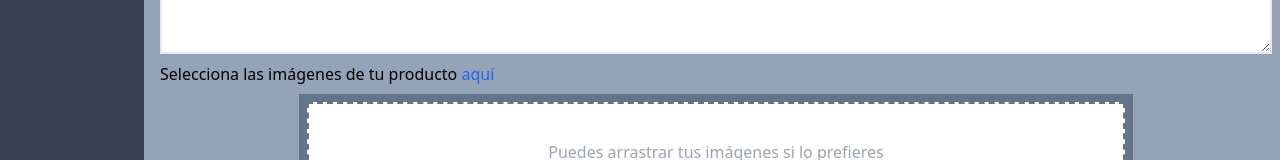
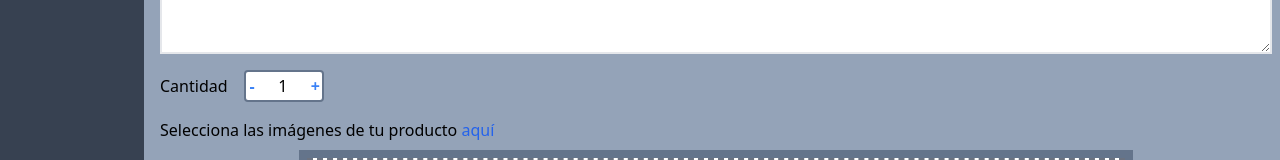
Before and after one commit to HernanS87/Tech-Store, a React (Vite) app: page /admin/form in a window 1280 px wide. Shown: the part 266-426 px from the top of the page. Built offline with nearby package versions, Linux system fonts and the light colour scheme.

Commit message:
I created the InputQuantityCustom

```diff
--- a/src/components/admin/InputFileCustom.jsx
+++ b/src/components/admin/InputFileCustom.jsx
@@ -1,6 +1,5 @@
 import { useState } from "react";
 import { useAdminContext } from "../../context";
-
 
 export default function InputFileCustom() {
   const { uploadImage, imgArray, setImgArray } = useAdminContext();
@@ -47,11 +46,11 @@ export default function InputFileCustom() {
         onDragLeave={() => setDrag(false)}
       >
         <div
-          className={
+          className={`p-2 text-center border-2 border-dashed min-h-100px flex items-center justify-center ${
             !drag
-              ? "p-2 bg-white text-center border-2 border-dashed text-gray-400 border-gray-500 min-h-100px flex items-center justify-center"
-              : "p-2 bg-gray-300 text-center border-2 border-dashed text-white border-white min-h-100px flex items-center justify-center transition-all "
-          }
+              ? " bg-white   text-gray-400 border-gray-500 "
+              : "bg-gray-300 text-white border-white transition-all "
+          }`}
         >
           {imgArray.length === 0 ? (
             "Puedes arrastrar tus imágenes si lo prefieres"
--- /dev/null
+++ b/src/components/admin/InputQuantityCustom.jsx
@@ -0,0 +1,60 @@
+import { useAdminContext } from "../../context";
+
+export default function InputQuantityCustom() {
+  const { quantity, setQuantity } = useAdminContext();
+  return (
+    <>
+      <div
+        className={`mt-2 flex items-center ${
+          quantity && quantity != 0 && "mb-4"
+        }`}
+      >
+        <label htmlFor="quantity" className="">
+          Cantidad
+        </label>
+        <div className="mx-4 border-2 border-slate-500 bg-white rounded">
+          <button
+            type="button"
+            id="decrease"
+            className="pl-1 text-blue-500 font-semibold"
+            onClick={() => {
+              if (quantity > 1) setQuantity(parseInt(quantity) - 1);
+            }}
+          >
+            -
+          </button>
+          <input
+            type="number"
+            min={1}
+            pattern="[0-9]+"
+            id="quantity"
+            value={quantity}
+            className="w-14 h-7 px-1 text-center outline-none"
+            onChange={(e) => {
+              if (e.target.value < 0) {
+                setQuantity(e.target.value * -1);
+              } else {
+                setQuantity(e.target.value);
+              }
+            }}
+          />
+          <button
+            type="button"
+            id="increase"
+            className="pr-2px text-blue-500 font-semibold "
+            onClick={() => {
+              if (quantity) setQuantity(parseInt(quantity) + 1);
+            }}
+          >
+            +
+          </button>
+        </div>
+      </div>
+      {(!quantity || quantity == 0) && (
+        <p className="text-xs font-medium text-red-600">
+          ¡Debes seleccionar una cantidad mayor o igual a 1!
+        </p>
+      )}
+    </>
+  );
+}
--- a/src/components/admin/StockCard.jsx
+++ b/src/components/admin/StockCard.jsx
@@ -5,13 +5,14 @@ import { db } from "../../constants";
 import { deleteDoc, doc } from "firebase/firestore";
 
 export default function Stock({ prod }) {
-  const { setProdToEdit, setImgArray } = useAdminContext();
+  const { setProdToEdit, setImgArray, setQuantity } = useAdminContext();
   const navigate = useNavigate();
 
   const handleEdit = () => {
     console.log(prod);
     setProdToEdit(prod);
     setImgArray(prod.img);
+    setQuantity(prod.quantity);
     navigate("/admin/form");
   };
 
@@ -44,7 +45,7 @@ export default function Stock({ prod }) {
             </div>
 
             <div className="flex flex-grow flex-col">
-              <span>5 unidades</span>
+              <span>{prod.quantity} unidades</span>
               <div className="flex flex-wrap ">
                 {prod.img.map((url, index) => (
                   <img
--- a/src/components/index.js
+++ b/src/components/index.js
@@ -2,3 +2,4 @@ export { default as Header } from "./Header";
 export { default as Sidebar } from "./admin/Sidebar";
 export { default as Stock } from "./admin/StockCard";
 export { default as InputFileCustom } from "./admin/InputFileCustom";
+export { default as InputQuantityCustom } from "./admin/InputQuantityCustom";
--- a/src/context/AdminContext.jsx
+++ b/src/context/AdminContext.jsx
@@ -20,13 +20,15 @@ export const AdminContextProvider = ({ children }) => {
     await uploadBytes(storageRef, image);
     return getDownloadURL(storageRef);
   }
-
+  const [quantity, setQuantity] = useState(1);
   const [prodToEdit, setProdToEdit] = useState(null);
   const [imgArray, setImgArray] = useState([]);
   return (
     <AdminContext.Provider
       value={{
         categories,
+        quantity,
+        setQuantity,
         prodToEdit,
         setProdToEdit,
         uploadImage,
--- a/src/index.css
+++ b/src/index.css
@@ -10,4 +10,16 @@
         font-size: 50px;
 
     }
+    .pr-2px{
+      padding-right: 2px;
+      text-shadow: 2px;
+    }
 }
+
+input::-webkit-inner-spin-button,
+input::-webkit-outer-spin-button{
+  -webkit-appearance:none;
+}
+input[type="number"]{
+  -moz-appearance:textfield;
+}
--- a/src/pages/AdminForm.jsx
+++ b/src/pages/AdminForm.jsx
@@ -1,11 +1,18 @@
 import { db } from "../constants";
 import { doc, updateDoc, setDoc } from "firebase/firestore";
 import { useAdminContext } from "../context";
-import { InputFileCustom } from "../components";
+import { InputFileCustom, InputQuantityCustom } from "../components";
 
 export default function AdminForm() {
-  const { categories, prodToEdit, setProdToEdit, imgArray, setImgArray } =
-    useAdminContext();
+  const {
+    categories,
+    quantity,
+    setQuantity,
+    prodToEdit,
+    setProdToEdit,
+    imgArray,
+    setImgArray,
+  } = useAdminContext();
 
   const handleSubmit = (e) => {
     e.preventDefault();
@@ -17,6 +24,7 @@ export default function AdminForm() {
         category: e.target.category.value,
         description: e.target.description.value,
         price: e.target.price.value,
+        quantity: quantity,
         img: imgArray,
       });
       setProdToEdit(null);
@@ -27,6 +35,7 @@ export default function AdminForm() {
         category: e.target.category.value,
         description: e.target.description.value,
         price: e.target.price.value,
+        quantity: quantity,
         img: imgArray,
       });
     }
@@ -36,6 +45,7 @@ export default function AdminForm() {
     e.target.description.value = "";
     e.target.category.value = "";
     setImgArray([]);
+    setQuantity(1);
   };
 
   return (
@@ -85,6 +95,7 @@ export default function AdminForm() {
         className="border-2 my-2"
         defaultValue={prodToEdit ? prodToEdit.description : ""}
       ></textarea>
+      <InputQuantityCustom />
       <InputFileCustom />
       <button
         type="submit"
```
